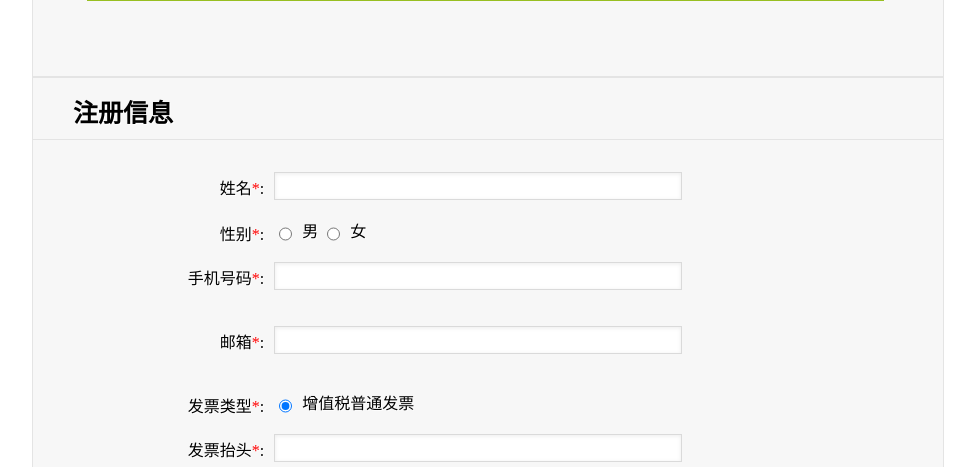
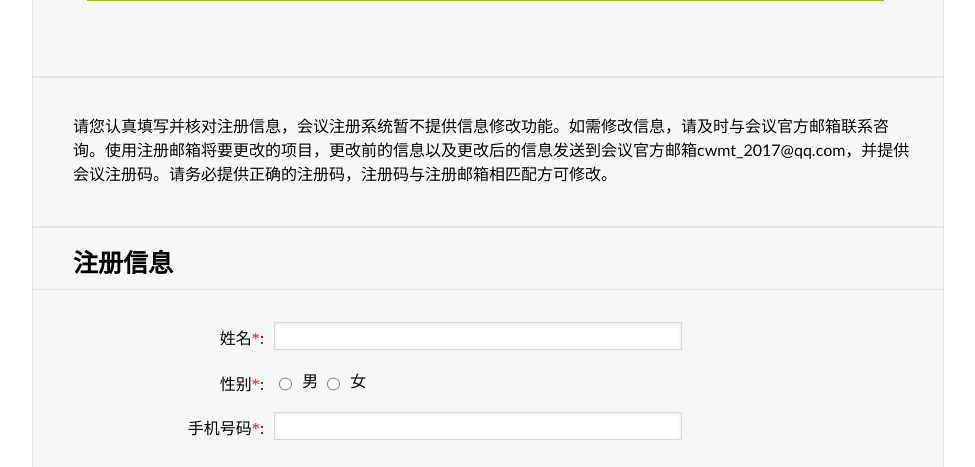
Before and after one commit to Zeco-01/CWMT2017-REG, a Django app: page /register/ in a window 1280 px wide. Shown: the part 860-1327 px from the top of the page, without its empty margins (152-1127 px from the left). Run offline with Django 3.2, Linux system fonts and the light colour scheme; parts of the project's set-up code (start-up, migrations or seed data) failed here and were passed over.

Commit message:
add info

```diff
--- a/CWMT/user_login/templates/reg.html
+++ b/CWMT/user_login/templates/reg.html
@@ -85,7 +85,9 @@
         </tr>
     </table>
 </div>
-
+<div class="confirm">
+    <p>请您认真填写并核对注册信息，会议注册系统暂不提供信息修改功能。如需修改信息，请及时与会议官方邮箱联系咨询。使用注册邮箱将要更改的项目，更改前的信息以及更改后的信息发送到会议官方邮箱cwmt_2017@qq.com，并提供会议注册码。请务必提供正确的注册码，注册码与注册邮箱相匹配方可修改。</p>
+</div>
 
 <form action="" method="post" class="basic-grey" id="test">
      <h1>
```
